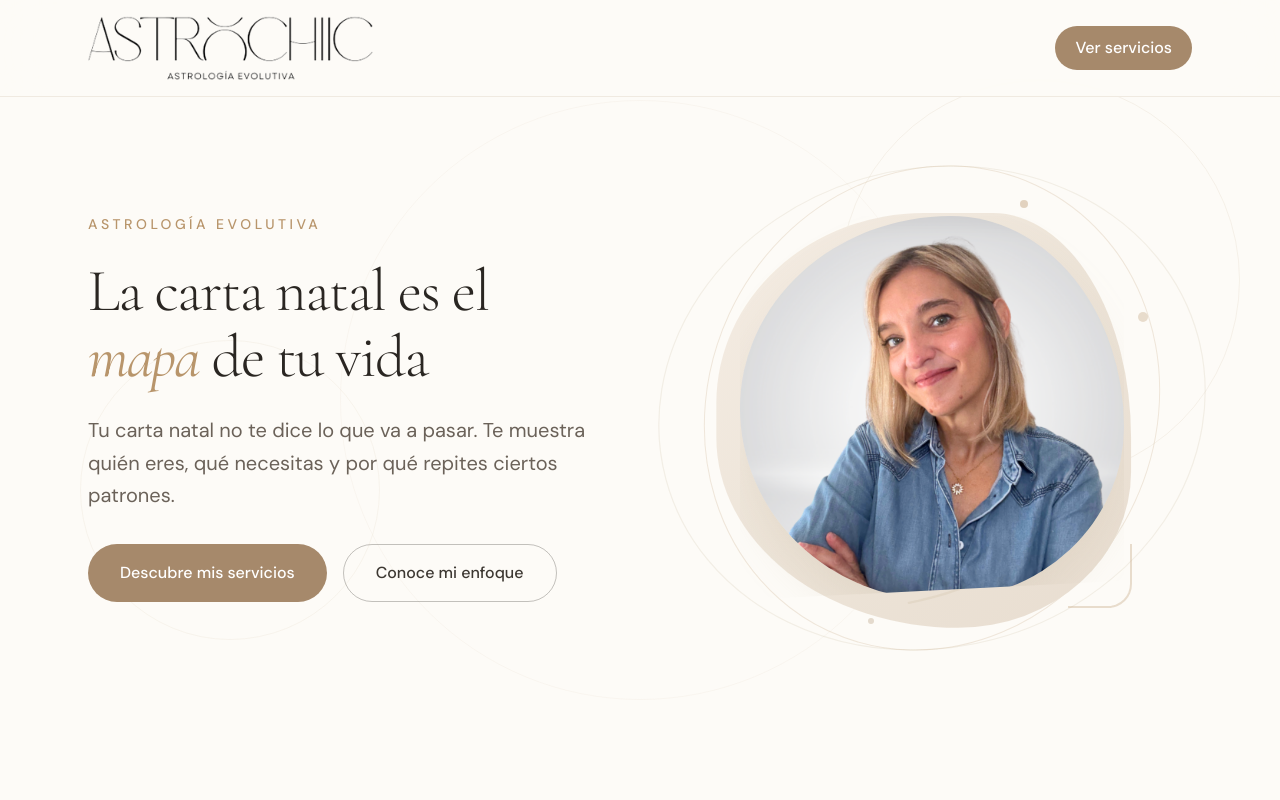
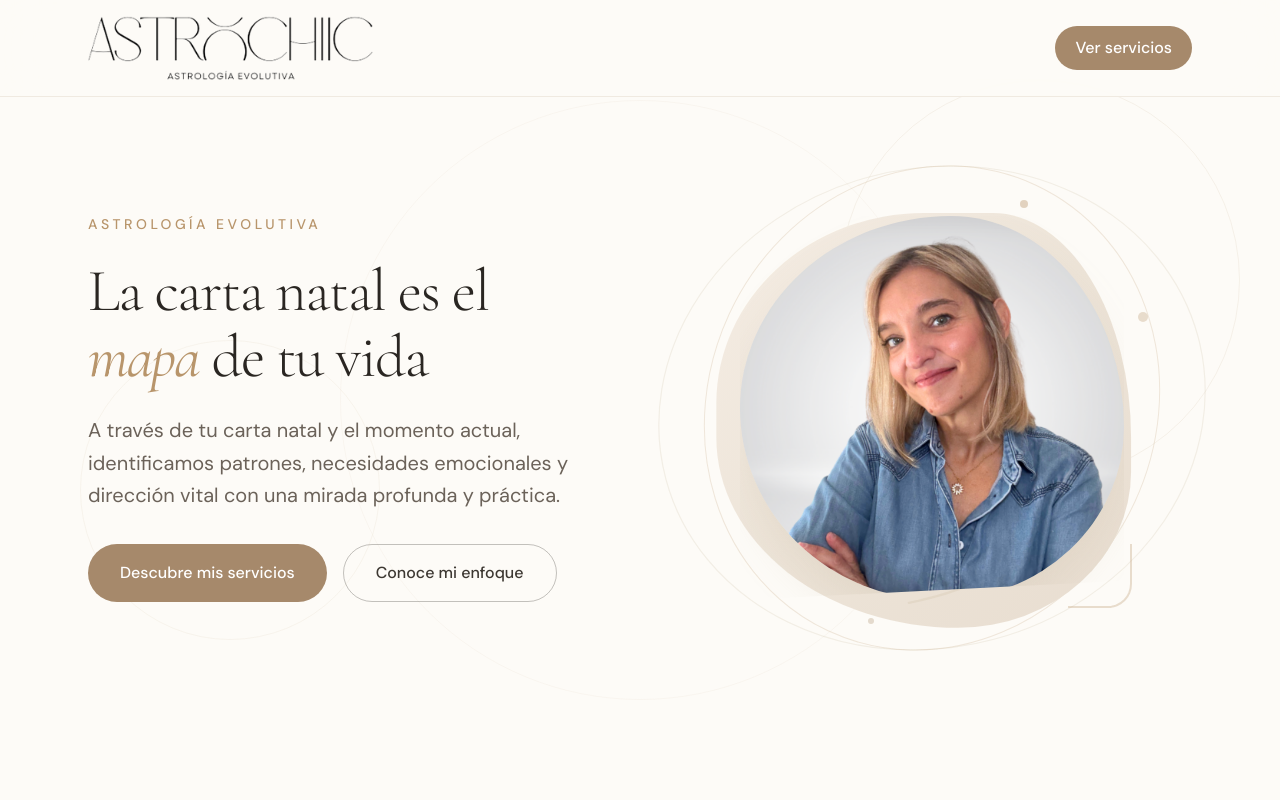
Before and after one commit to astrochiic-hash/astrochiic, a React (Vite) app: page / in a window 1280 px wide. Shown: the top 800 px of the page. Built offline with nearby package versions, Linux system fonts and the light colour scheme.

Commit message:
Actualizar el subtexto/descripción del hero section con el nuevo texto:

```diff
--- a/src/web/pages/index.tsx
+++ b/src/web/pages/index.tsx
@@ -107,7 +107,7 @@ const Index = () => {
                   La carta natal es el <span className="italic font-normal text-[#B8956B]">mapa</span> de tu vida
                 </h1>
                 <p className="text-base sm:text-lg md:text-xl text-[#6B6259] leading-relaxed max-w-xl mx-auto lg:mx-0">
-                  Tu carta natal no te dice lo que va a pasar. Te muestra quién eres, qué necesitas y por qué repites ciertos patrones.
+                  A través de tu carta natal y el momento actual, identificamos patrones, necesidades emocionales y dirección vital con una mirada profunda y práctica.
                 </p>
               </div>
               <div className="flex flex-col sm:flex-row gap-3 sm:gap-4 justify-center lg:justify-start">
```
Also changed, not shown: tasks.json (+1 -1 lines).
